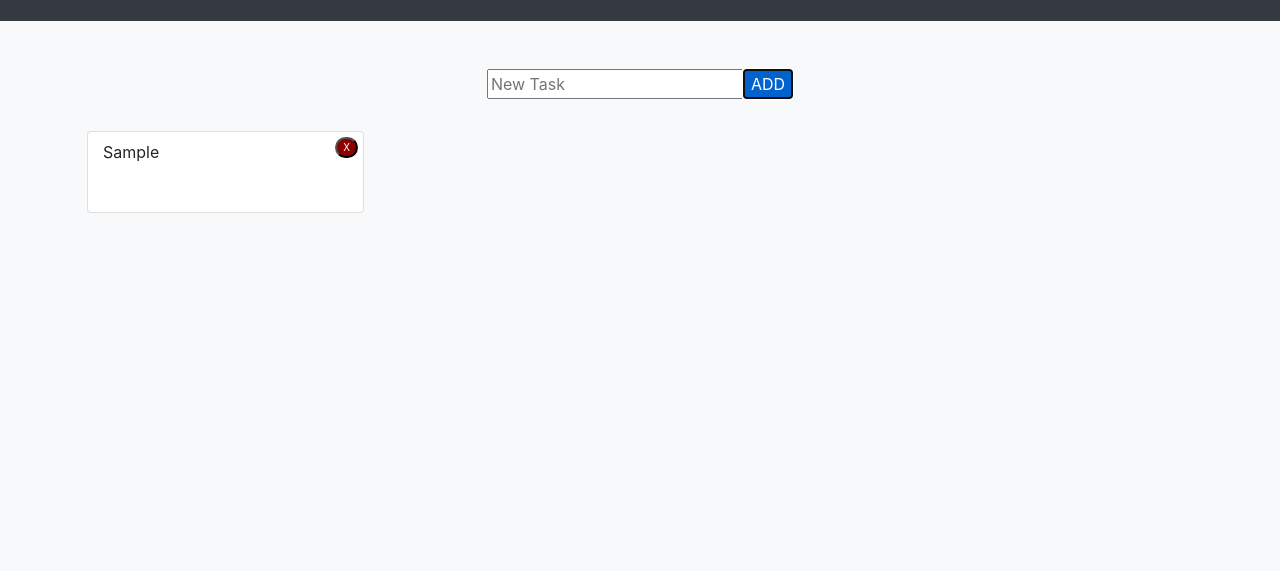
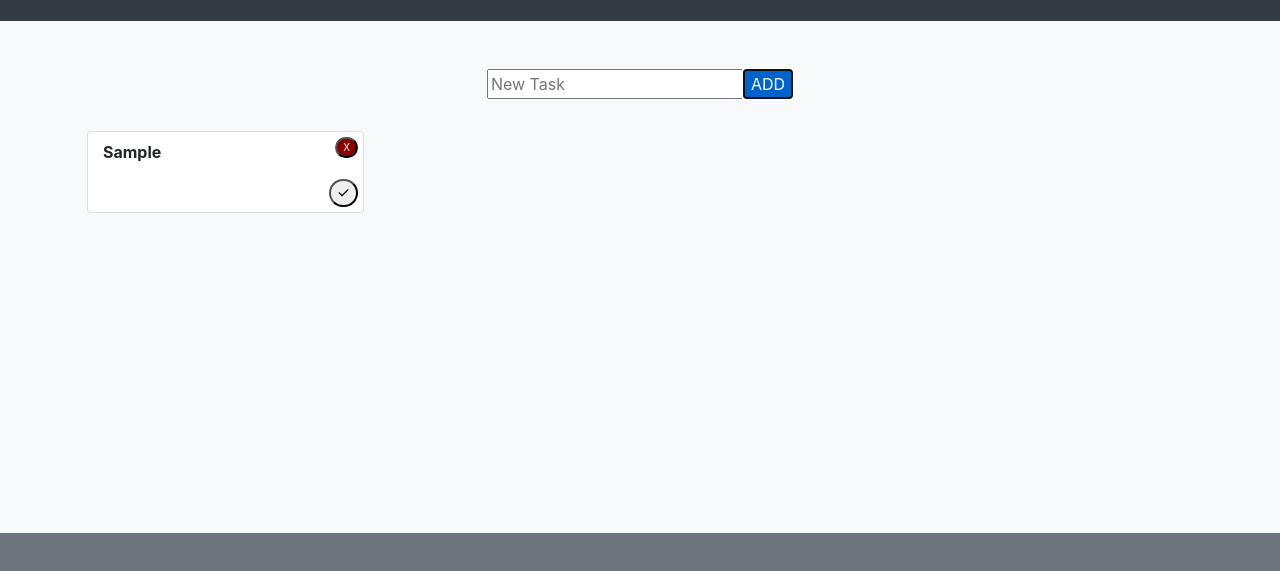
Before and after one commit to EricMChavez/todo-list-2, a plain HTML site: page index.html in a window 1280 px wide. Both pictures are taken after typing "Sample" into the empty fields and a click on the button "ADD". Shown: the part 67-638 px from the top of the page. Drawn offline with nearby package versions, Linux system fonts and the light colour scheme.

Commit message:
completed

```diff
--- a/index.css
+++ b/index.css
@@ -7,3 +7,18 @@
 	top: 5px;
 	right: 5px;
 }
+.complete {
+	font-size: 15px;
+	border-radius: 50px;
+	position: absolute;
+	bottom: 5px;
+	right: 5px;
+}
+.card {
+	font-weight: 700;
+}
+.bg-secondary {
+	width: 100vw;
+	position: fixed;
+	bottom: 0;
+}
--- a/index.html
+++ b/index.html
@@ -19,6 +19,10 @@
                 <div id="entries" class="col-12 p-3 row"></div>
             </div>
         </div>
+        <div class="bg-secondary h-25">
+                <div id="completed" class="col-12 p-3 row"></div>
+        </div>
+
         <script src="index.js"></script>
     </body>
 </html>
--- a/index.js
+++ b/index.js
@@ -1,4 +1,5 @@
 let toDo = [];
+let completed = [];
 function add() {
 	let item = document.querySelector('#input-field').value;
 	document.querySelector('#input-field').value = '';
@@ -10,12 +11,34 @@ function addEntry() {
 	for (i in toDo) {
 		var iDiv = document.createElement('div');
 		iDiv.className = 'card m-3 pb-5 pt-2 col-3';
-		iDiv.innerHTML = toDo[i] + '<button class="X" onclick="remove(' + i + ')">X</button>';
+		iDiv.id = 'card' + i;
+		iDiv.innerHTML =
+			toDo[i] +
+			'<button class="X" onclick="remove(' +
+			i +
+			')">X</button>' +
+			'<button class="complete" onclick="complete(' +
+			i +
+			')">✓</button>';
 		document.querySelector('#entries').appendChild(iDiv);
 	}
 }
-function remove(itemNumber) {
-	toDo.splice(itemNumber, 1);
+function complete(taskNumber) {
+	var completeditem = document.getElementById('card' + taskNumber);
+	var iDiv = document.createElement('div');
+	iDiv.className = 'card bg-success m-3 pb-5 pt-2 col-2';
+	iDiv.id = 'card' + i;
+	iDiv.innerHTML = toDo[i];
+	document.querySelector('#completed').appendChild(iDiv);
+	remove(taskNumber);
+}
+function remove(taskNumber) {
+	toDo.splice(taskNumber, 1);
+	clearList();
+	addEntry();
+}
+function removeCompleted(taskNumber) {
+	completed.splice(taskNumber, 1);
 	clearList();
 	addEntry();
 }
```
